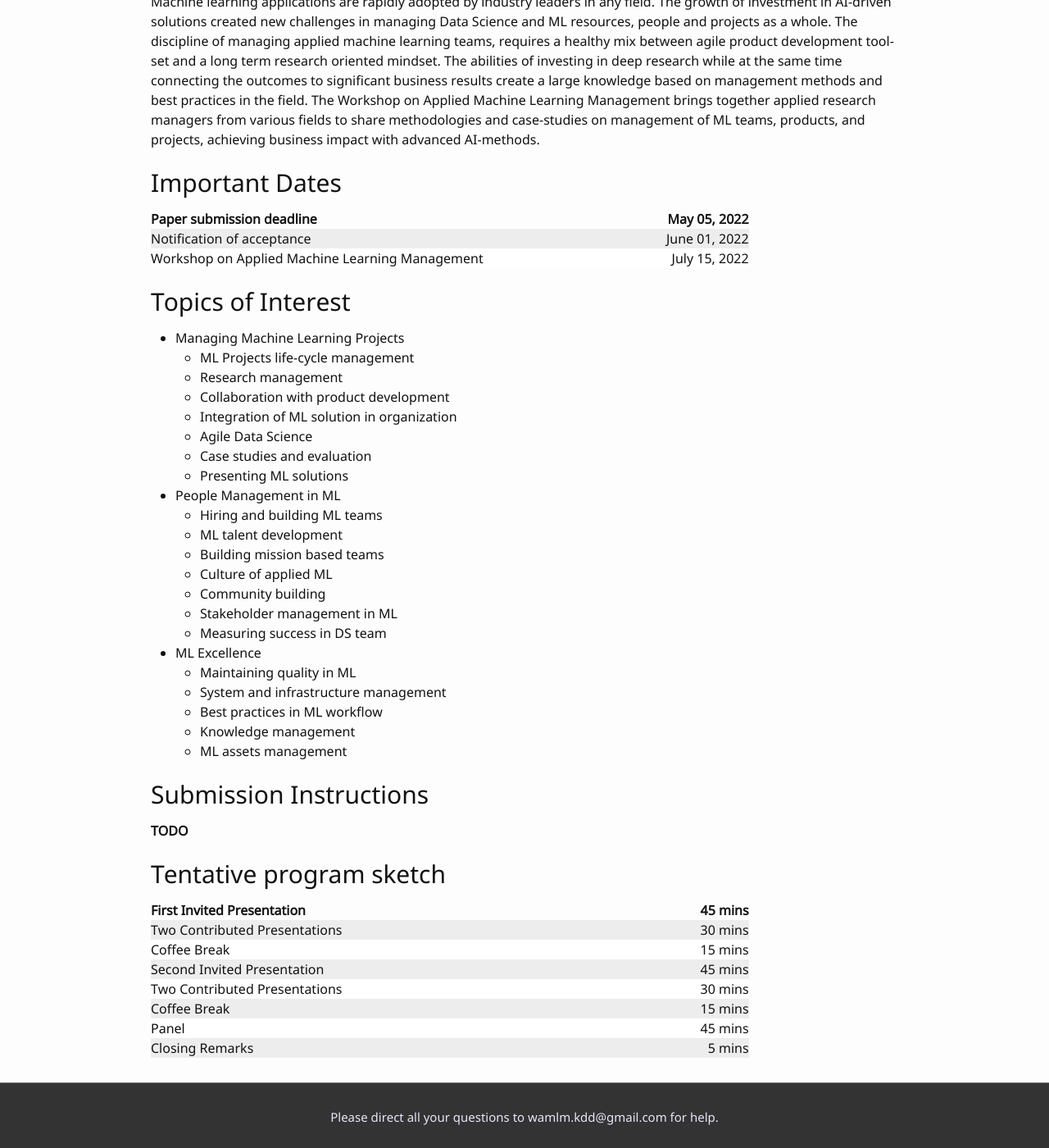
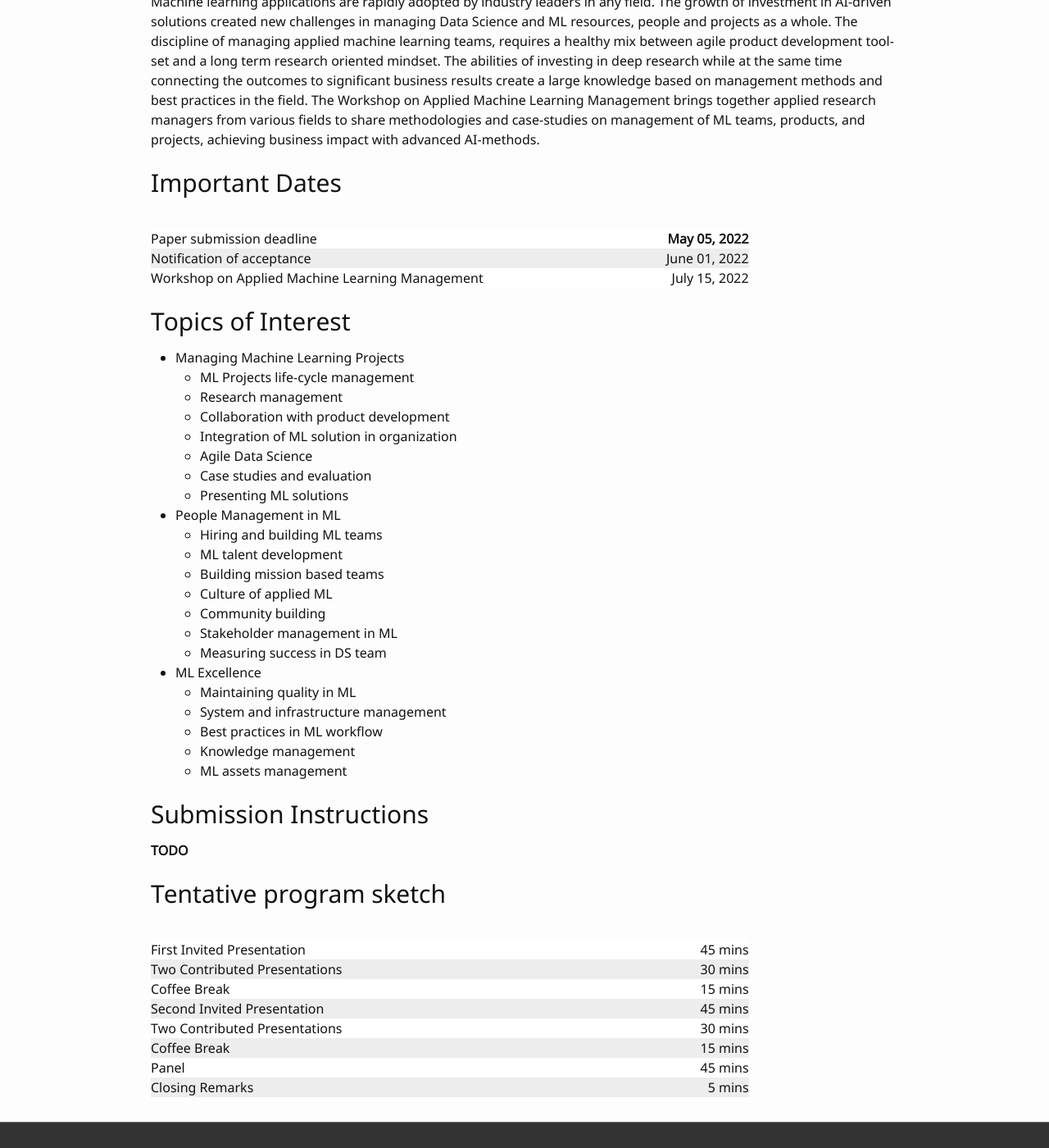
Before and after one commit to wamlm-kdd/wamlm, a Jekyll site: the page built from index.md, in a window 1280 px wide and 1400 px high, scrolled down 625 px. Shown: the whole window at 82% size. Built offline with Jekyll 4.4.1, drawn with Linux system fonts in a browser that asks for light colours; our own code applies the rules of GitHub Pages for plain Markdown files.

Commit message:
Change table header.

```diff
--- a/css/main.scss
+++ b/css/main.scss
@@ -36,8 +36,8 @@
   word-wrap: break-word;
   text-align: left;
 }
-.beauty_table tbody:nth-child(odd) { background: 	white; }
-.beauty_table tbody:nth-child(even) { background: 	#ededed; }
+.beauty_table tbody:nth-child(even) { background: 	white; }
+.beauty_table tbody:nth-child(odd) { background: 	#ededed; }
 
 /* font base */
 @font-face {
--- a/index.md
+++ b/index.md
@@ -7,6 +7,7 @@
 ## Important Dates
 <div markdown="1" class="beauty_table">
 
+| | |
 |:--- |---:|
 | Paper submission deadline | **May 05, 2022** |
 |:---|---:|
@@ -48,6 +49,7 @@
 ## Tentative program sketch
 <div markdown="1" class="beauty_table">
 
+| | |
 |:--- |---:|
 | First Invited Presentation | 45 mins |
 |:---|---:|
```
